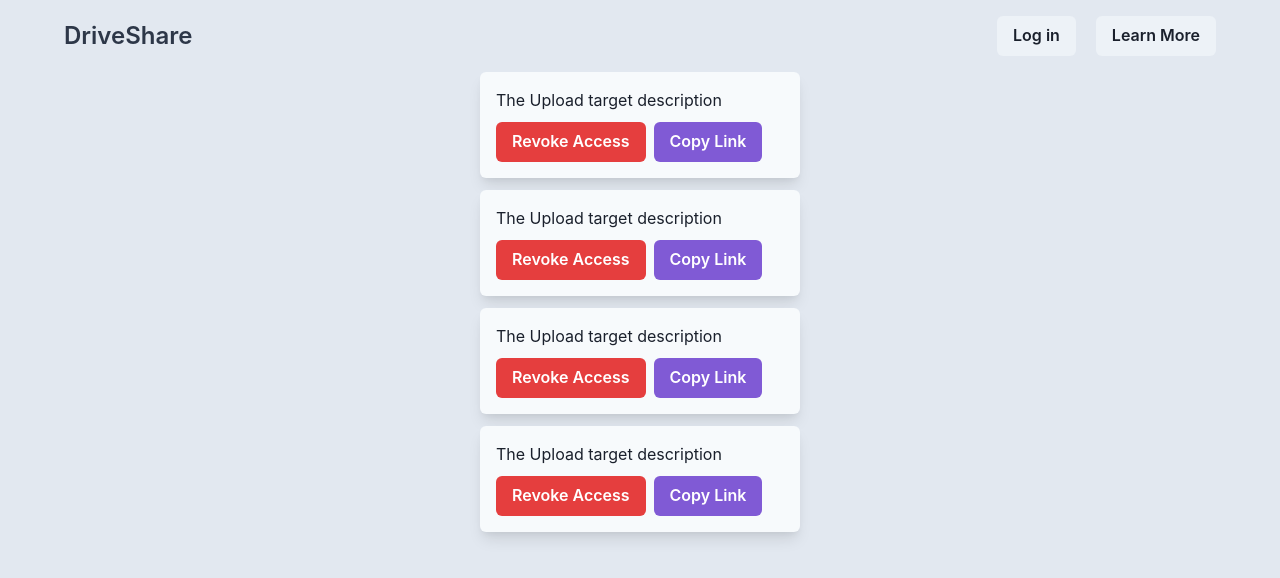
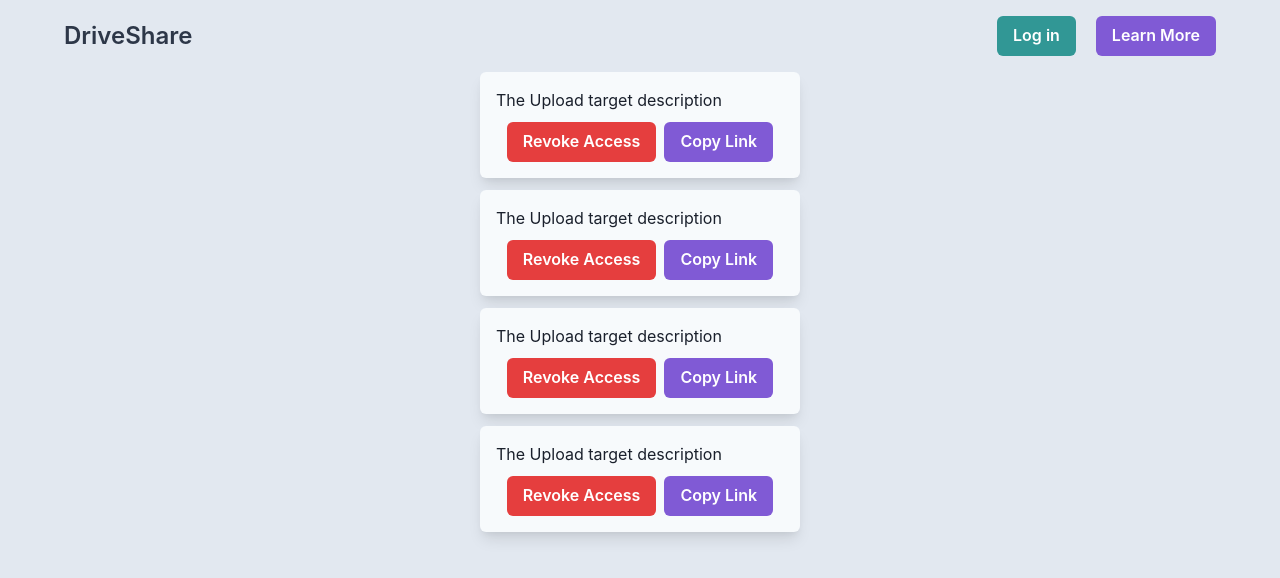
Before and after one commit to itsaruproy/driveshare-frontend, a React (Create React App) app: page / in a window 1280 px wide. Shown: the top 578 px of the page. Built offline with nearby package versions, Linux system fonts and the light colour scheme.

Commit message:
fix: Header buttons color

```diff
--- a/src/components/Header.jsx
+++ b/src/components/Header.jsx
@@ -22,8 +22,8 @@ const Header = () => {
                     </Text>
                 </Box>
                 <HStack spacing={'5'}>
-                    <Button>Log in</Button>
-                    <Button>Learn More</Button>
+                    <Button colorScheme={'teal'}>Log in</Button>
+                    <Button colorScheme={'purple'}>Learn More</Button>
                 </HStack>
             </Box>
         </Box>
--- a/src/components/Lists.jsx
+++ b/src/components/Lists.jsx
@@ -25,7 +25,7 @@ const List = () => {
     return (
         <Box p="16px" w={'320px'} bg="gray.50" shadow={'lg'} rounded={'md'}>
             <Text mb={'10px'}>The Upload target description</Text>
-            <HStack>
+            <HStack justifyContent={'center'}>
                 <Button onClick={onRevokeHandler} colorScheme={'red'}>
                     Revoke Access
                 </Button>
@@ -40,7 +40,7 @@ const List = () => {
 const Lists = () => {
     return (
         <Box w={'full'} display="flex" justifyContent={'center'}>
-            <Flex gap={'12px'} direction={'column'}>
+            <Flex gap={'12px'} justifyContent={'center'} direction={'column'}>
                 <List />
                 <List />
                 <List />
```
